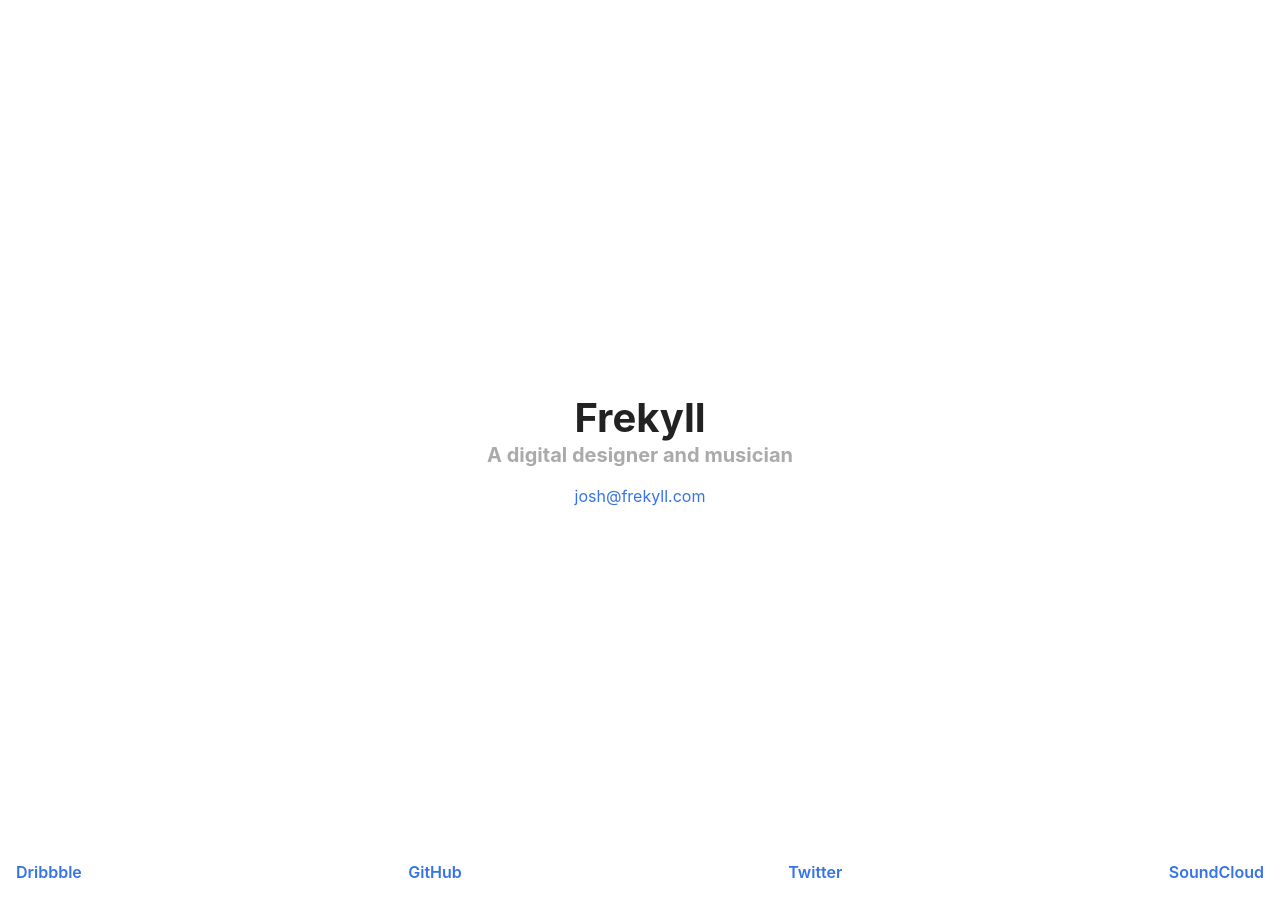
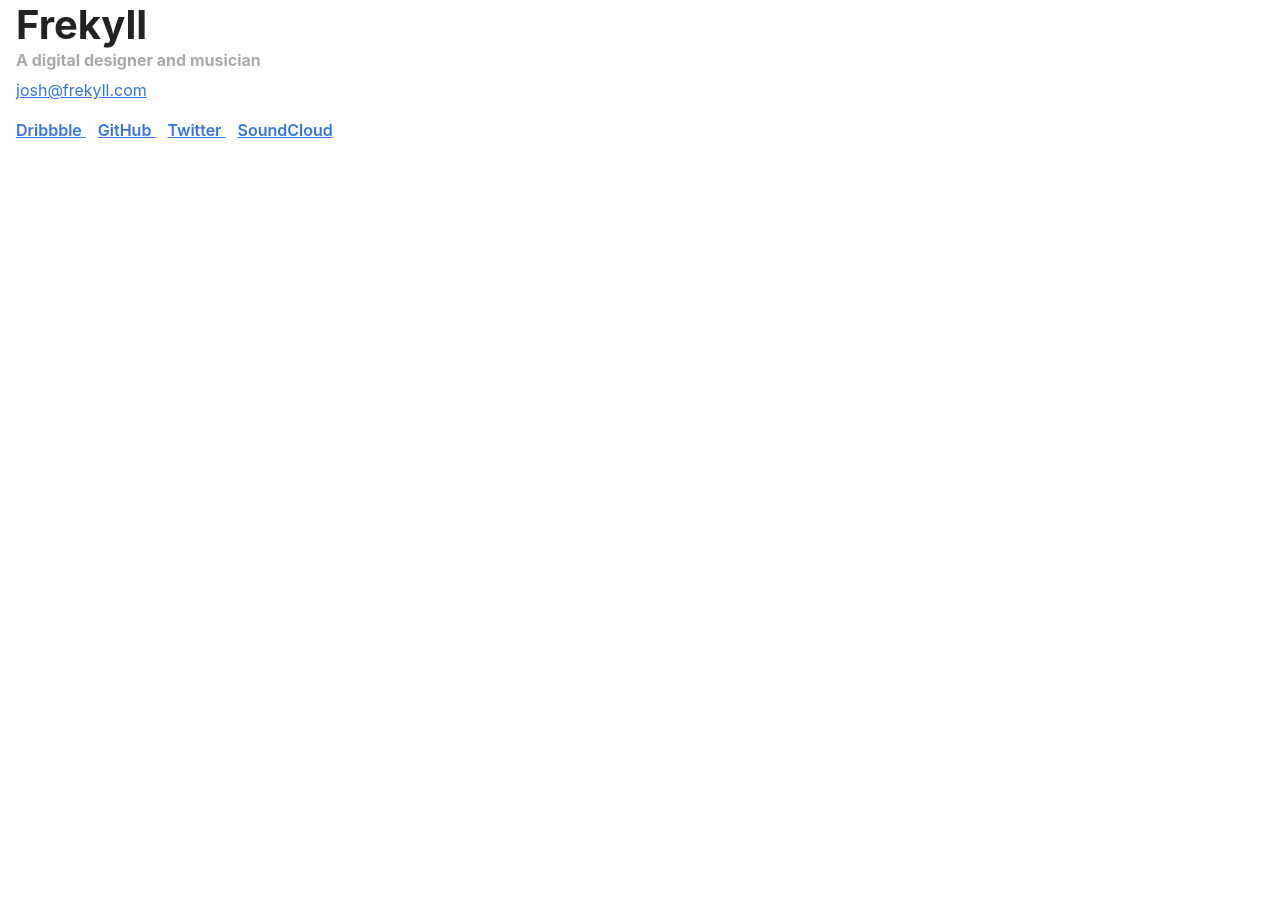
Before and after one commit to frekyll/frekyll, a Jekyll site: the page built from index.html, in a window 1280 px wide. Built offline with Jekyll 4.4.1, drawn with Linux system fonts in a browser that asks for light colours.

Commit message:
Simplify desktop view

```diff
--- a/_sass/_components.scss
+++ b/_sass/_components.scss
@@ -11,15 +11,13 @@
 .subheadline {
   color: $grey;
   font-size: $font-size-5;
-  margin-bottom: 1rem;
+  margin-bottom: 0.5rem;
 }
 
 .link {
-  text-decoration: none;
-
   &:focus,
   &:hover {
-    font-style: italic;
+    color: $black;
   }
 }
 
@@ -29,40 +27,7 @@
 }
 
 .navigation-link {
-  display: block;
+  margin-right: 0.75rem;
   font-size: $font-size-5;
   font-weight: 600;
 }
-
-@media (min-width: $breakpoint-sm) {
-  .masthead {
-    align-items: center;
-    display: flex;
-    height: 100vh;
-    justify-content: center;
-  }
-
-  .masthead-content {
-    text-align: center;
-  }
-
-  .subheadline {
-    font-size: $font-size-4;
-  }
-
-  .navigation {
-    display: flex;
-    justify-content: space-between;
-    left: 1rem;
-    margin-left: auto;
-    margin-right: auto;
-    right: 1rem;
-    text-align: center;
-  }
-
-  .navigation {
-    bottom: 1rem;
-    left: 1rem;
-    position: absolute;
-  }
-}
```
